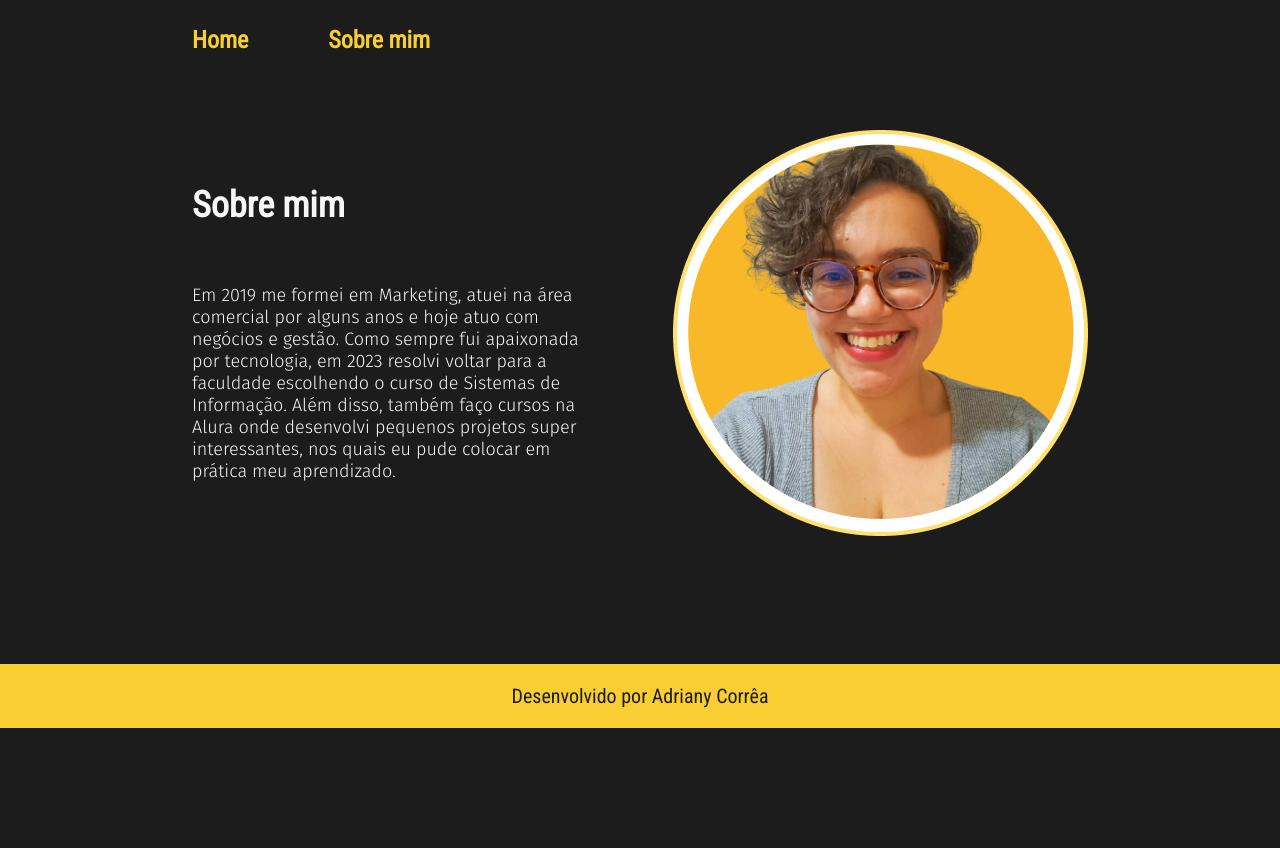
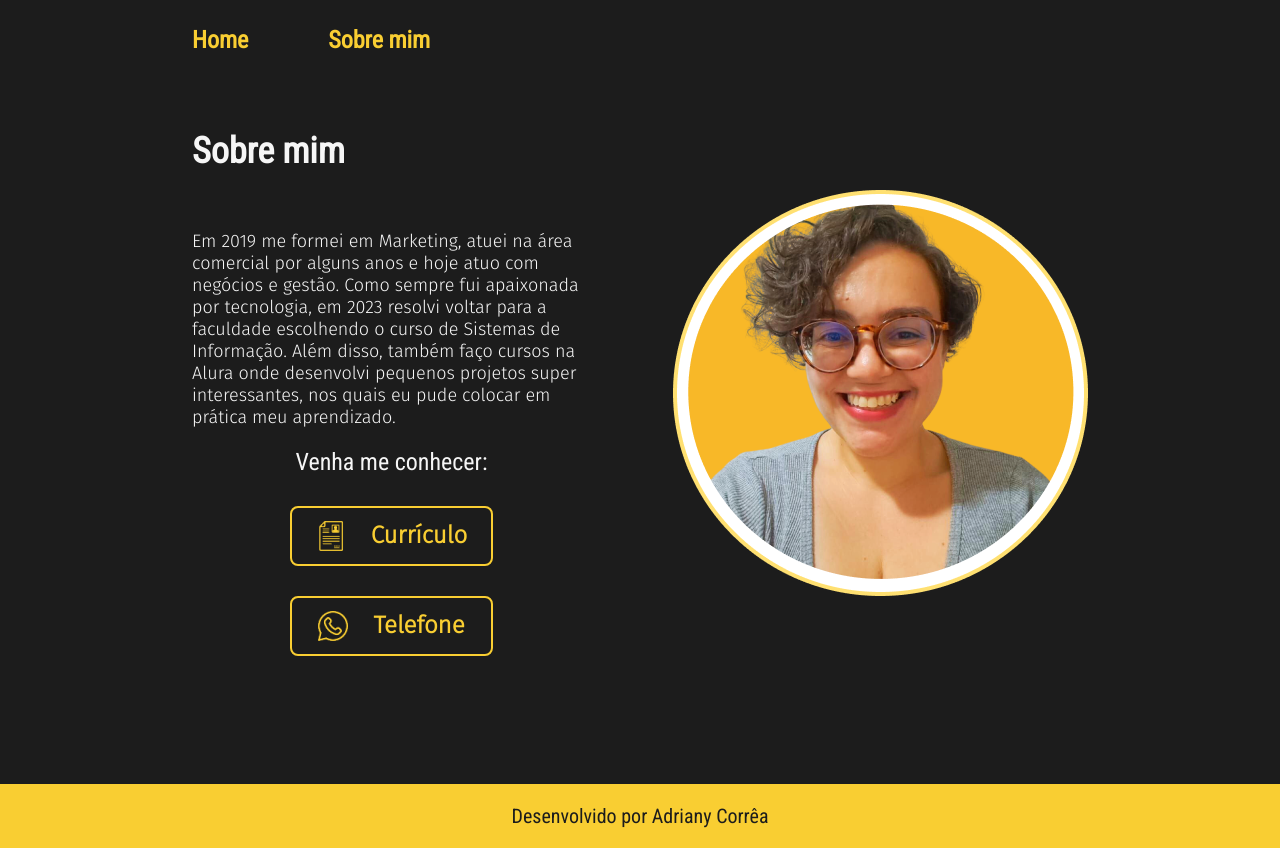
Before and after one commit to adrianycmc/adrianysPage, a plain HTML site: page about.html in a window 1280 px wide. Before the commit the page ends 800 px from the top, so only its background shows below. Drawn offline with Linux system fonts and the light colour scheme; a web font is replaced by a local one.

Commit message:
adição de conteúdo

```diff
--- a/about.html
+++ b/about.html
@@ -22,6 +22,17 @@
             Como sempre fui apaixonada por tecnologia, em 2023 resolvi voltar para a faculdade escolhendo o curso de
             Sistemas de Informação. Além disso, também faço cursos na Alura onde desenvolvi pequenos
             projetos super interessantes, nos quais eu pude colocar em prática meu aprendizado.</p>
+            <div class="apresentacao__links">
+                <h2 class="apresentacao__links__subtitulo">Venha me conhecer:</h2>
+                <a class="apresentacao__links__navegacao" href="Curriculo_Adriany.pdf" download="Curriculo Adriany.pdf">
+                    <img src="Curriculo.png">
+                    Currículo
+                </a>
+                <a class="apresentacao__links__navegacao" href="https://wa.me//5581992294673?text=Ol%C3%A1!%20Vi%20seu%20curr%C3%ADculo,%20podemos%20conversar?%20:)">
+                    <img src="Whatsapp-2.png">
+                    Telefone
+                </a>
+            </div>
         </section>
         <img class="apresentacao__imagem" src="Imagem-4.png" alt="Foto da Adriany">
     </main>
```
Also changed, not shown: Curriculo.png (added), Whatsapp-2.png (added), 2 other files.
